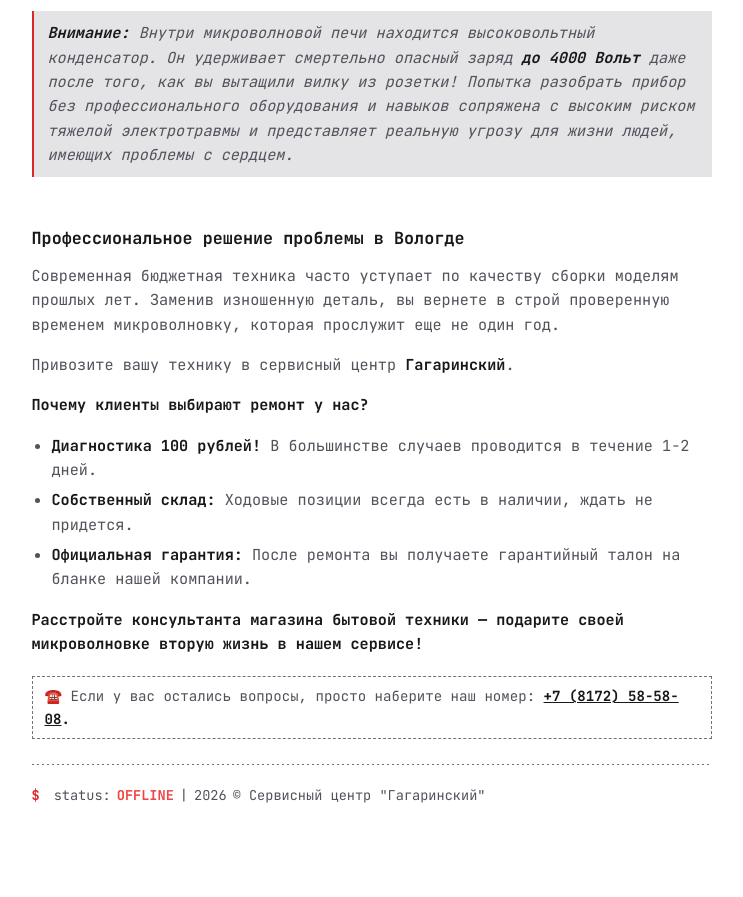
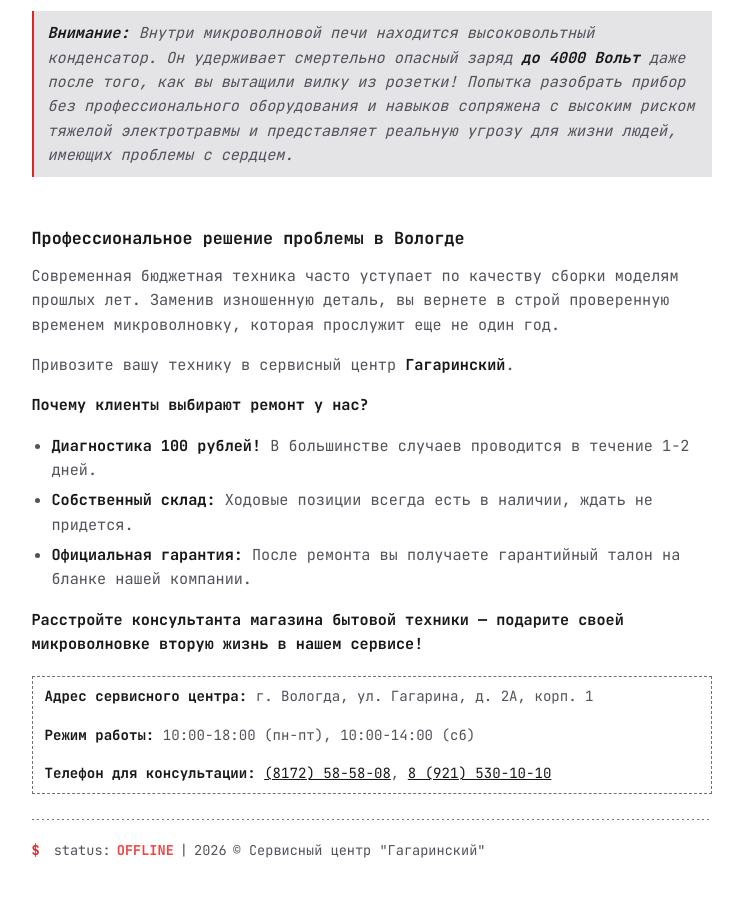
Before and after one commit to polinom11/polinom11.github.io, a Jekyll site: the page built from _posts/2026-09-22-pochemou-mikrovolnovka-krutit-no-ne-greet.md, in a window 1280 px wide and 900 px high, scrolled down 1818 px. Shown: the top 897 px of the window, without its empty margins (261-1004 px from the left). Built offline with Jekyll 4.4.1, drawn with Linux system fonts in a browser that asks for light colours; before the commit the page ends 2664 px from its top, so only the background shows below that.

Commit message:
Update 2026-09-22-pochemou-mikrovolnovka-krutit-no-ne-greet.md

```diff
--- a/_posts/2026-09-22-pochemou-mikrovolnovka-krutit-no-ne-greet.md
+++ b/_posts/2026-09-22-pochemou-mikrovolnovka-krutit-no-ne-greet.md
@@ -63,6 +63,8 @@ tags:
 
 <table>
   <tr>
-    <td> ☎️ Если у вас остались вопросы, просто наберите наш номер: <strong><a href="tel:+78172585808">+7 (8172) 58-58-08</a>.</strong></td>
+    <td><p><strong>Адрес сервисного центра:</strong> г. Вологда, ул. Гагарина, д. 2А, корп. 1</p>
+        <p><strong>Режим работы:</strong> 10:00-18:00 (пн-пт), 10:00-14:00 (сб)</p>
+        <p><strong>Телефон для консультации:</strong> <a href="tel:+78172585808">(8172) 58-58-08</a>, <a href="tel:+79215301010">8 (921) 530-10-10</a></p></td>
   </tr>
 </table>
```
